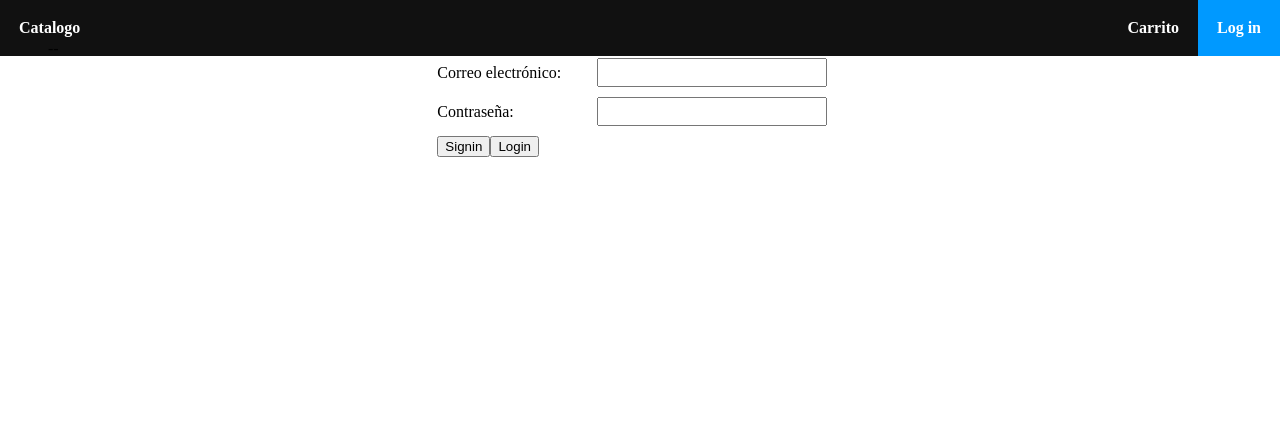
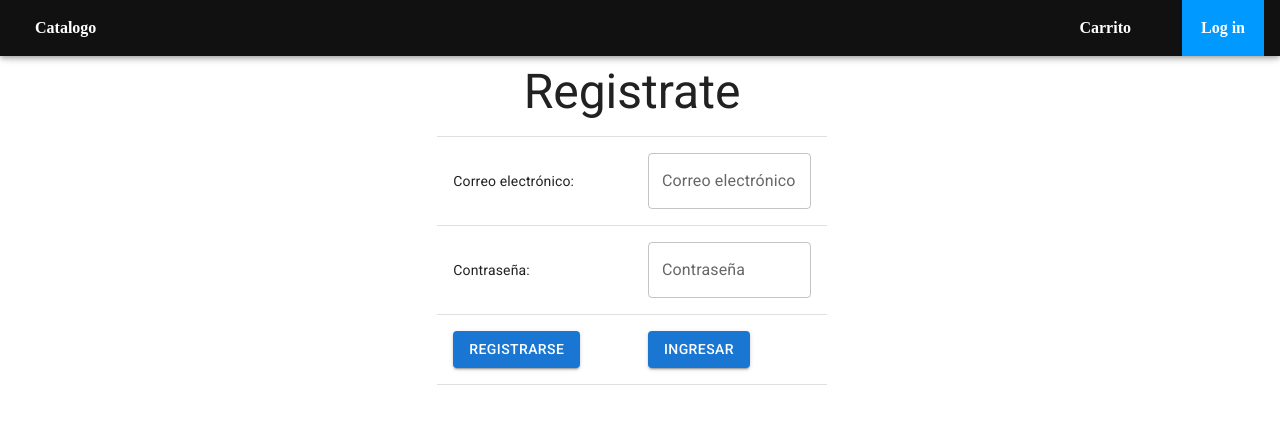
Before and after one commit to sebasvelasco353/Web_Avanzada202310, a React (Create React App) app: page /#/signin in a window 1280 px wide. Shown: the top 424 px of the page. Built offline with nearby package versions, Linux system fonts and the light colour scheme.

Commit message:
Login, AddManga, Catalogue and Cart convert to Material UI

```diff
--- a/src/App2.js
+++ b/src/App2.js
@@ -15,6 +15,7 @@ import Cart from "./components/Cart/cart";
 import Catalogue from "./components/Manga/manga";
 import AddManga from "./components/Manga/addManga";
 import { signOut } from 'firebase/auth';
+import { AppBar, List, ListItem, ListItemText} from "@mui/material";
 
 export const EcommerceContext = React.createContext();
 
@@ -57,7 +58,6 @@ function App(){
     const renderHeader = () => {
     	if(user[2] == 'admin'){
     		return(
-    			<>
 	    		<ul className="header">
 			      <div className="left-container">
 					<li><NavLink to="/mangas">Catalogo</NavLink></li>
@@ -68,21 +68,24 @@ function App(){
 					<li onClick={handleLogout}><NavLink to="/signin">{logBtnText}</NavLink></li>
 			      </div>
 			    </ul>
-	    		</>
     			);
     	}else{
     		return(
-    		<>
-    		<ul className="header">
-		      <div className="left-container">
-				<li><NavLink to="/mangas">Catalogo</NavLink></li>
-		      </div>
-		      <div className="right-container">
-				<li><NavLink to="/cart">Carrito</NavLink></li>
-				<li onClick={handleLogout}><NavLink to="/signin">{logBtnText}</NavLink></li>
-		      </div>
-		    </ul>
-    		</>
+    			<List className="header">
+	    			<div className="left-container">
+	    				<ListItem>
+	    					<NavLink to="/mangas">Catalogo</NavLink>
+	    				</ListItem>
+			      	</div>
+			      	<div className="right-container">
+			      		<ListItem>
+			      			<NavLink to="/cart">Carrito</NavLink>
+			      		</ListItem>
+						<ListItem onClick={handleLogout}>
+							<NavLink to="/signin">{logBtnText}</NavLink>
+						</ListItem>
+				    </div>
+    			</List>
     		);
     	}//End if
 
@@ -90,11 +93,11 @@ function App(){
 
 	return(
 		<HashRouter>
-		  <div>
-		    {renderHeader()}
-		  </div>
+		  <AppBar position="fixed">
+			  	{renderHeader()}
+		  </AppBar>
 		  <EcommerceContext.Provider value={user}>
-			  <div className="content">
+			  <div className="content" style={{ marginTop: "64px"}}>
 			    <Routes>
 			    	<Route path="/login" element={<LogIn user = {setUser}/>}/>
 			    	<Route path="/signin" element={<Sigin user = {setUser}/>}/>
--- a/src/components/Login/logIn.jsx
+++ b/src/components/Login/logIn.jsx
@@ -1,13 +1,15 @@
-import React from "react";
-import {auth, db} from "../../config/firebase";
+import React, { useState } from "react";
+import { auth, db } from "../../config/firebase";
 import { signInWithEmailAndPassword } from "firebase/auth";
-import { useState } from "react";
 import { collection, query, where, getDocs } from "firebase/firestore";
 import { useNavigate } from "react-router-dom";
-import "./login.css"
+import { Table, TableHead, TableRow,
+		 TableCell, TableBody, TextField,
+		 Button, FormGroup, Typography,
+		 Container, Grid } from "@mui/material";
+import "./login.css";
 
-function Login({user}){
-
+function Login({ user }) {
   const navigate = useNavigate();
   const [email, setEmail] = useState("");
   const [password, setPassword] = useState("");
@@ -17,71 +19,80 @@ function Login({user}){
       const userData = await signInWithEmailAndPassword(auth, email, password);
       const q = query(collection(db, "usuario"), where("correo", "==", email));
       const querySnapshot = await getDocs(q);
-			const querySnapshotFormatted = querySnapshot.docs.map( (manga) => ({
-				...manga.data()
+      const querySnapshotFormatted = querySnapshot.docs.map((manga) => ({
+        ...manga.data(),
       }));
       console.log([email, password, querySnapshotFormatted[0].tipo]);
       user([email, password, querySnapshotFormatted[0].tipo]);
-			navigate("/mangas")
+      navigate("/mangas");
     } catch (error) {
       console.error(error);
     }
+  };
+
+  const handleSignIn = () => {
+    navigate("/signin");
+  };
+
+  return (
+    <>
+    <Container>
+    <Grid container spacing={2}>
+	    <Grid xs={4}></Grid>
+	    <Grid xs={4}>
+        <Table>
+          <TableHead>
+            <TableRow>
+              <TableCell colSpan={2}>
+                <Typography variant="h3" align="center">Ingresar</Typography>
+              </TableCell>
+            </TableRow>
+          </TableHead>
+          <TableBody>
+            <TableRow>
+              <TableCell>
+              	<label>Correo electrónico:</label>
+              </TableCell>
+              <TableCell>
+                  <TextField
+                    id="email"
+                    label="Correo electrónico"
+                    onChange={(e) => setEmail(e.target.value)}
+                  />
+              </TableCell>
+            </TableRow>
+            <TableRow>
+              <TableCell>
+              	<label>Contraseña:</label>
+              </TableCell>
+              <TableCell>
+                  <TextField
+                    id="password"
+                    label="Contraseña"
+                    type="password"
+                    onChange={(e) => setPassword(e.target.value)}
+                  />
+              </TableCell>
+            </TableRow>
+            <TableRow>
+              <TableCell>
+                  <Button variant="contained" onClick={handleLogIn}>
+                    Ingresar
+                  </Button>
+              </TableCell>
+              <TableCell>
+              	<Button variant="contained" onClick={handleSignIn}>
+                    Registrarse
+                </Button>
+              </TableCell>
+            </TableRow>
+          </TableBody>
+        </Table>
+    	</Grid>
+    </Grid>
+    </Container>
+    </>
+  );
 }
 
-	const handleSignIn = () => {
-		navigate("/signin")
-	}
-
-	return(
-	  <div>
-		    <form>
-			    <table>
-			    	<thead>
-		              <tr>
-		            	<th colSpan="2">Log in</th>
-		          	  </tr>
-		        	</thead>
-		        	<tbody>
-		        		<tr></tr>
-		        		<tr></tr>
-		        		<tr>
-		        			<td></td>
-		        			<td></td>
-		        			<td></td>
-		        			<td></td>
-		        			<td>
-		        				<div className="form-group">
-						          <label htmlFor="email">Correo electrónico:</label>
-						          <input type="text" id="email" onChange={(e) => setEmail(e.target.value)}/>
-						        </div></td>
-		        		</tr>
-		        		<tr>
-		        			<td></td>
-		        			<td></td>
-		        			<td></td>
-		        			<td></td>
-		        			<td>
-		        				<div className="form-group">
-						          <label htmlFor="password">Contraseña:</label>
-						          <input type="password" id="password" onChange={(e) => setPassword(e.target.value)}/>
-						        </div></td>
-		        		</tr>
-		        		<tr>
-		        			<td></td>
-		        			<td></td>
-		        			<td></td>
-		        			<td></td>
-		        			<td></td>
-		        			<td>
-		        				 <div className="form-group">
-						         <button onClick={handleLogIn}>Login</button>
-						         <button onClick={handleSignIn}>Signin</button>
-						        </div></td>
-		        		</tr>
-		        	</tbody>
-			    </table>
-		    </form>
-	    </div>
-	);
-}
 export default Login;
--- a/src/components/Manga/addManga.jsx
+++ b/src/components/Manga/addManga.jsx
@@ -2,6 +2,10 @@ import React, {useState} from "react";
 //import "./addManga.css"
 import {auth, db} from "../../config/firebase";
 import { collection, addDoc } from "firebase/firestore";
+import { Table, TableHead, TableRow,
+		 TableCell, TableBody, TextField,
+		 Button, FormGroup, Typography,
+		 Container, Grid, Select, MenuItem} from "@mui/material";
 
 function AddManga(){
 
@@ -9,14 +13,16 @@ function AddManga(){
 	const [price, setPrice] = useState("");
 	const [amount, setAmount] = useState("");
 	const [available, setAvailable] = useState("");
+	const [image, setImage] = useState("");
 
 	const handleAddManga = async () => {
 		try{
 			const docRef = await addDoc(collection(db, "mangas"), {
-						    			  cantidad: amount,
+						    			  Cantidad: amount,
 										  Disponible: available,
 										  Nombre: name,
-										  Precio: price
+										  Precio: price,
+										  image: image
 										});
 			alert("Manga agregado correctamente")
 			navigate("/addManga")
@@ -26,42 +32,97 @@ function AddManga(){
 	}
 
 	return(
-	  <div>
-	    <form>
-		<table>
-		  <thead>
-            <tr>
-		      <th colSpan="2">Agregar nuevo manga</th>
-		    </tr>
-		  </thead>
-		  <tbody>
-		   <tr>
-		     <td>Nombre: </td>
-		     <td><input type="text" onChange={(e) => setName(e.target.value)}/></td>
-		   </tr>
-		   <tr>
-		     <td>Precio: </td>
-		     <td><input type="password" onChange={(e) => setPrice(e.target.value)}/></td>
-		   </tr>
-		   <tr>
-		     <td>Cantidad: </td>
-		     <td><input type="password" onChange={(e) => setAmount(e.target.value)}/></td>
-		   </tr>
-		   <tr>
-		     <td>Disponible: </td>
-		     <td><input type="password" onChange={(e) => setAvailable(e.target.value)}/></td>
-		   </tr>
-		   <tr>
-		   	<td></td>
-		   	<td>
-		   		<button onClick={handleAddManga}>Agregar</button>
-		   	</td>
-		   	<td></td>
-		   </tr>
-		  </tbody>
-		</table>
-	    </form>
-	  </div>
+		<>
+		<Container>
+		  	<Grid container spacing={2}>
+			  	<Grid xs={2}></Grid>
+			  	<Grid xs={8}>
+			  		<Table>
+			          <TableHead>
+			            <TableRow>
+			              <TableCell colSpan={2}>
+			                <Typography variant="h3" align="center">Agregar nuevo manga</Typography>
+			              </TableCell>
+			            </TableRow>
+			          </TableHead>
+			          <TableBody>
+			            <TableRow>
+			              <TableCell>
+			              	<label>Cantidad:</label>
+			              </TableCell>
+			              <TableCell>
+			                  <TextField
+			                    id="amount"
+			                    label="Cantidad"
+			                    onChange={(e) => setAmount(e.target.value)}
+			                  />
+			              </TableCell>
+			            </TableRow>
+			            <TableRow>
+			              <TableCell>
+			              	<label>Disponible:</label>
+			              </TableCell>
+			              <TableCell>
+				              <Select
+				                id="available"
+				                label="Disponible"
+				                value={available}
+				                onChange={(e) => setAvailable(e.target.value)}
+				              >
+				                <MenuItem value={true}>True</MenuItem>
+				                <MenuItem value={false}>False</MenuItem>
+				              </Select>
+			              </TableCell>
+			            </TableRow>
+			            <TableRow>
+			              <TableCell>
+			              	<label>Nombre:</label>
+			              </TableCell>
+			              <TableCell>
+			                  <TextField
+			                    id="name"
+			                    label="Nombre"
+			                    onChange={(e) => setName(e.target.value)}
+			                  />
+			              </TableCell>
+			            </TableRow>
+			            <TableRow>
+			              <TableCell>
+			              	<label>Precio:</label>
+			              </TableCell>
+			              <TableCell>
+			                  <TextField
+			                    id="price"
+			                    label="Precio"
+			                    onChange={(e) => setPrice(e.target.value)}
+			                  />
+			              </TableCell>
+			            </TableRow>
+			            <TableRow>
+			              <TableCell>
+			              	<label>Imagen url:</label>
+			              </TableCell>
+			              <TableCell>
+			                  <TextField
+			                    id="image"
+			                    label="Imagen"
+			                    onChange={(e) => setImage(e.target.value)}
+			                  />
+			              </TableCell>
+			            </TableRow>
+			            <TableRow>
+			              <TableCell>
+			                  <Button variant="contained" onClick={handleAddManga}>
+			                    Agregar
+			                  </Button>
+			              </TableCell>
+			            </TableRow>
+			          </TableBody>
+			        </Table>
+			  	</Grid>
+		  	</Grid>
+		</Container>
+		</>
 	);
 }
 
--- a/src/components/Signin/signIn.jsx
+++ b/src/components/Signin/signIn.jsx
@@ -3,8 +3,10 @@ import {auth, db} from "../../config/firebase";
 import { collection, addDoc } from "firebase/firestore";
 import { createUserWithEmailAndPassword } from "firebase/auth";
 import { useNavigate } from "react-router-dom";
-import Container from '@mui/material/Container';
-import Grid from '@mui/material/Grid';
+import { Table, TableHead, TableRow,
+		 TableCell, TableBody, TextField,
+		 Button, FormGroup, Typography,
+		 Container, Grid } from "@mui/material";
 import "./sigin.css"
 
 function Sigin({user}){
@@ -41,24 +43,58 @@ function Sigin({user}){
 	<>
     <Container>
     <Grid container spacing={2}>
-			  <Grid xs={12}>--</Grid>
 	    <Grid xs={4}></Grid>
 	    <Grid xs={4}>
-			  	<div className="form-group">
-					<label htmlFor="email">Correo electrónico:</label>
-					<input type="text" id="email" onChange={(e) => setEmail(e.target.value)}/>
-				</div>
-		        <div className="form-group">
-					<label htmlFor="password">Contraseña:</label>
-					<input type="password" id="password" onChange={(e) => setPassword(e.target.value)}/>
-				</div>
-		        <div className="form-group">
-					<button onClick={handleSignIn}>Signin</button>
-					<button onClick={handleLogIn}>Login</button>
-				</div>
+        <Table>
+          <TableHead>
+            <TableRow>
+              <TableCell colSpan={2}>
+                <Typography variant="h3" align="center">Registrate</Typography>
+              </TableCell>
+            </TableRow>
+          </TableHead>
+          <TableBody>
+            <TableRow>
+              <TableCell>
+              	<label>Correo electrónico:</label>
+              </TableCell>
+              <TableCell>
+                  <TextField
+                    id="email"
+                    label="Correo electrónico"
+                    onChange={(e) => setEmail(e.target.value)}
+                  />
+              </TableCell>
+            </TableRow>
+            <TableRow>
+              <TableCell>
+              	<label>Contraseña:</label>
+              </TableCell>
+              <TableCell>
+                  <TextField
+                    type="password"
+                    id="password"
+                    label="Contraseña"
+                    onChange={(e) => setPassword(e.target.value)}
+                  />
+              </TableCell>
+            </TableRow>
+            <TableRow>
+              <TableCell>
+                  <Button variant="contained" onClick={handleSignIn}>
+                    Registrarse
+                  </Button>
+              </TableCell>
+              <TableCell>
+              	<Button variant="contained" onClick={handleLogIn}>
+                    Ingresar
+                </Button>
+              </TableCell>
+            </TableRow>
+          </TableBody>
+        </Table>
     	</Grid>
     </Grid>
-
     </Container>
     </>
 		);
```
Also changed, not shown: src/components/Cart/mangasInCart.jsx (+28 -9 lines), src/components/Error/NoLogIn.jsx (+25 -2 lines), src/components/Manga/manga.jsx (+34 -13 lines). Lines whose indentation alone changed are shown as unchanged.
